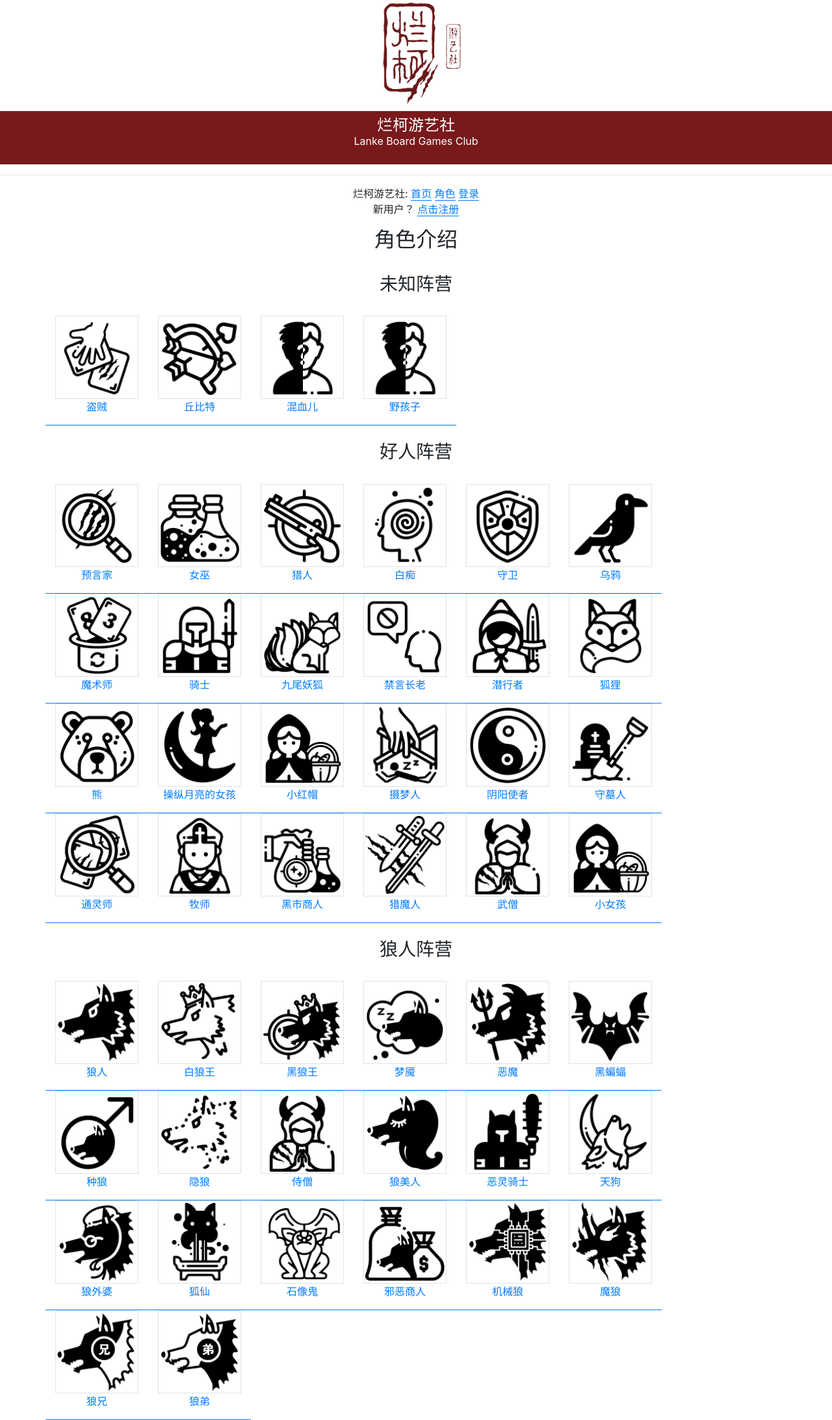
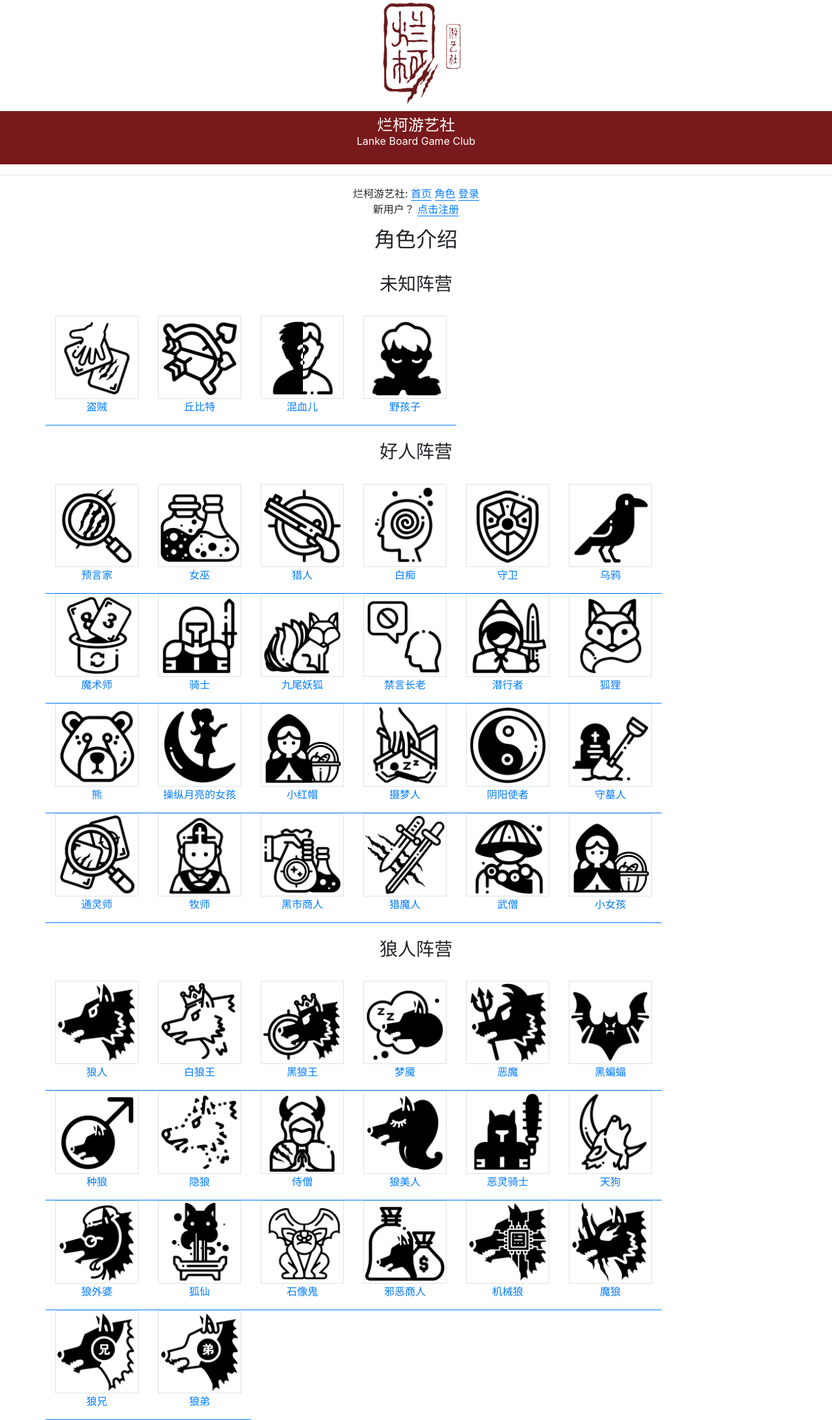
Before and after one commit to Ji-Hua/werewolf_assistant, a Flask app: page /character_intros in a window 1280 px wide. Shown: the part 131-2317 px from the top of the page at 65% size. Run offline with Flask 2, Linux system fonts and the light colour scheme; parts of the project's set-up code (start-up, migrations or seed data) failed here and were passed over; some libraries are stand-ins or nearby versions; some web fonts are replaced.

Commit message:
change logos of new characters

```diff
--- a/app/templates/base.html
+++ b/app/templates/base.html
@@ -27,7 +27,7 @@
         <div class="banner">
             <p>
                 <span class="chinesecursive bannertext">烂柯游艺社<br></span>
-                <span class="bannertext">Lanke Board Games Club</span>
+                <span class="bannertext">Lanke Board Game Club</span>
             </p>
         </div>
         <hr>
```
Also changed, not shown: app/static/character_logo/武僧.png, app/static/character_logo/野孩子.png.
